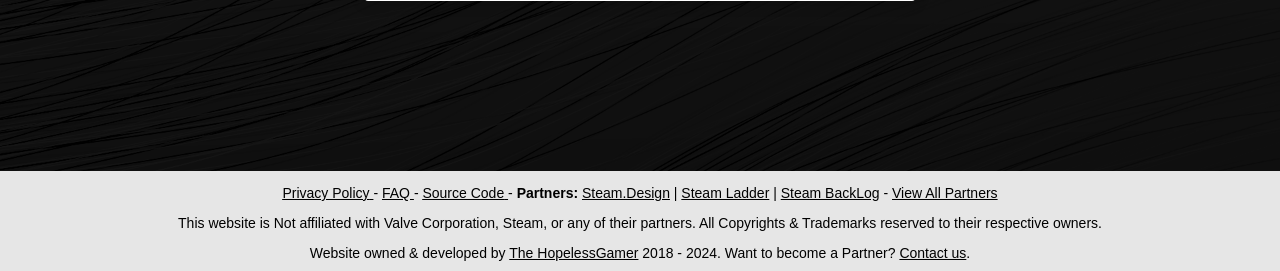
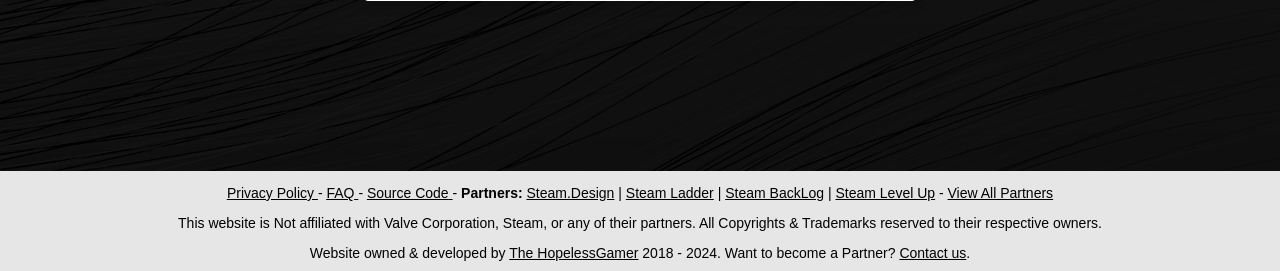
Before and after one commit to The-HopelessGamer/steamwishlistcalculator, a PHP site: page / in a window 1280 px wide. Shown: the part 529-800 px from the top of the page. Run offline with PHP 8.4, Linux system fonts and the light colour scheme.

Commit message:
Added new Partner (SteamLevelUp.com)

```diff
--- a/index.php
+++ b/index.php
@@ -370,6 +370,12 @@
 							</h4>
 							<p style="margin: 0; ">A small tool to crop Steam profile backgrounds to showcases.</p>
 						</div>
+						<div class="partnersColumn">
+							<h4 class="partnersTitle">
+								<a class="link" href="https://steamlevelup.com/" title="The Cheapest and Fastest Way to Level Up Your Steam Profile. Buy Steam Levels with Card, Crypto, CS2 Skins, and Steam Gems!" target="_blank">Steam Level Up</a>
+							</h4>
+							<p style="margin: 0; ">The Cheapest and Fastest Way to Level Up Your Steam Profile. Buy Steam Levels with Card, Crypto, CS2 Skins, and Steam Gems!</p>
+						</div>
 					</div>
 				</div>
 				<form name="userInputForm" action="javascript:;" onsubmit="main();" class="THG-form" id="form-display">
@@ -584,6 +590,8 @@
 				<a class="link" href="https://steamladder.com/" title="Steam Ladder is a ranking and stats website for Steam profiles. View your worldwide or country rank in playtime, level, games owned, and more." target="_blank">Steam Ladder</a>
 				|
 				<a class="link" href="https://steam-backlog.com/" title="Steam Backlog is a Steam library manager built with simplicity in mind." target="_blank">Steam BackLog</a>
+				|
+				<a class="link" href="https://steamlevelup.com/" title="The Cheapest and Fastest Way to Level Up Your Steam Profile. Buy Steam Levels with Card, Crypto, CS2 Skins, and Steam Gems!" target="_blank">Steam Level Up</a>
 				-
 				<a class="link" onclick="partners();" href="#partners" title="View All Partners">View All Partners</a>
 				<p>This website is Not affiliated with Valve Corporation, Steam, or any of their partners. All Copyrights & Trademarks reserved to their respective owners.</p>
```
